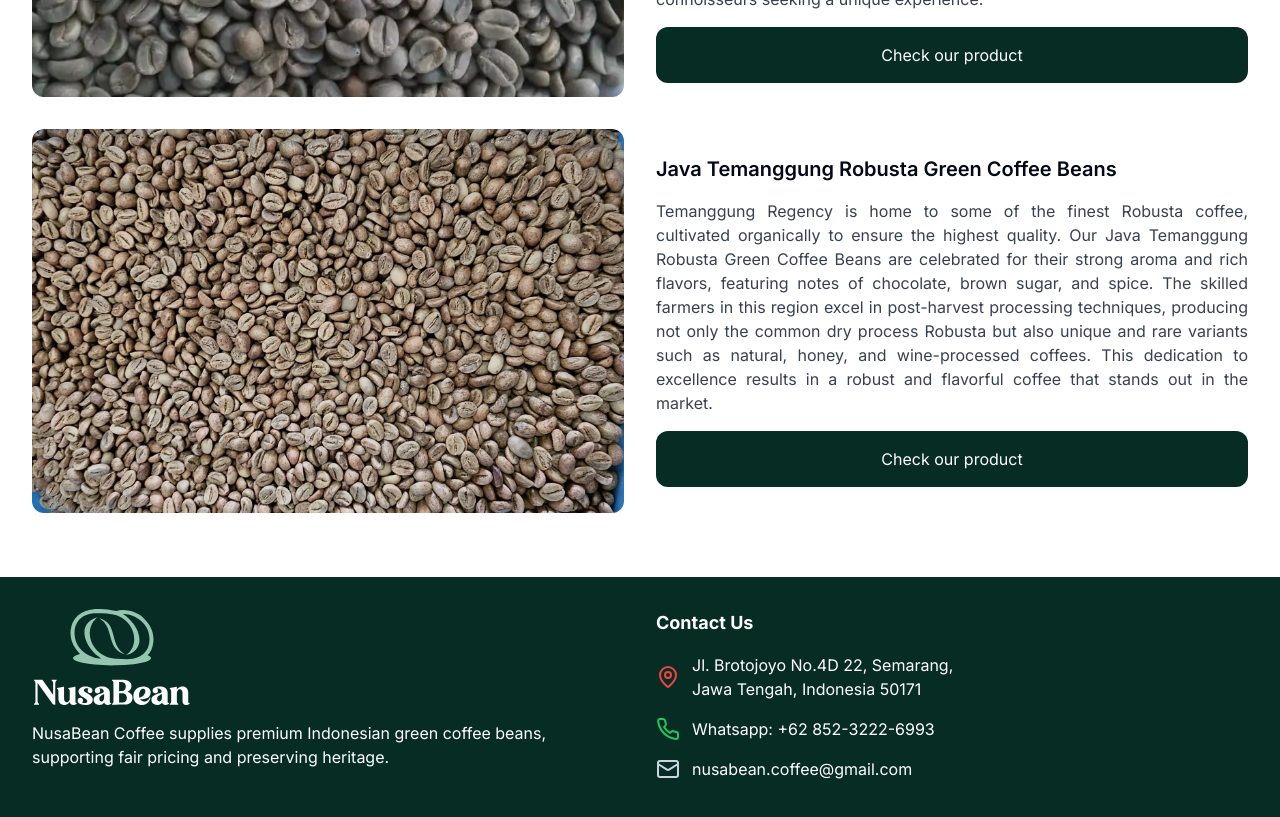
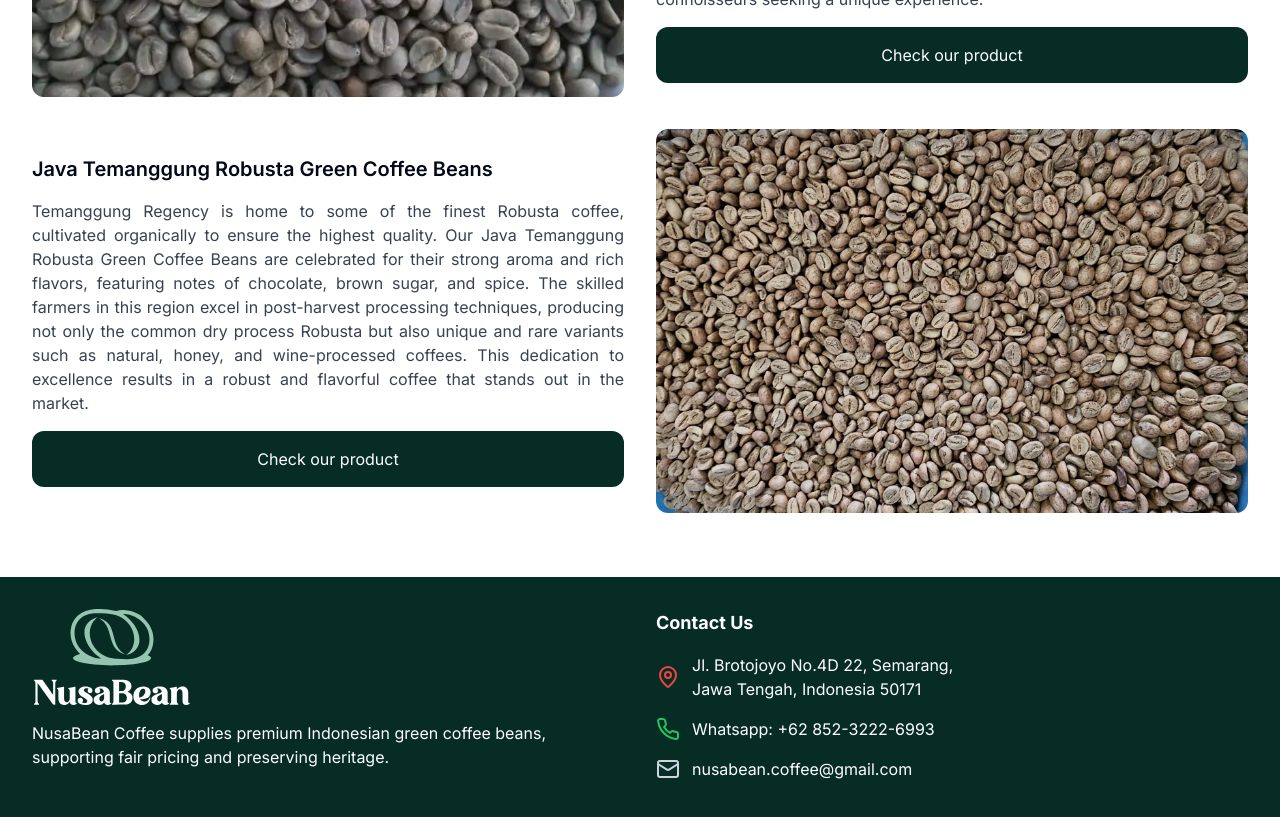
Before and after one commit to alnandoh/Indocoffee, a Next.js app: page / in a window 1280 px wide. Shown: the part 2680-3497 px from the top of the page. Built offline with nearby package versions, Linux system fonts and the light colour scheme; grey boxes are pictures that could not be loaded.

Commit message:
swap order of image on product section

```diff
--- a/app/_components/Product.tsx
+++ b/app/_components/Product.tsx
@@ -43,7 +43,7 @@ export default function Product() {
             </div>
           </Link>
         </div>
-        <div className="relative w-full h-64 md:h-80 lg:h-96 rounded-lg lg:rounded-xl overflow-hidden">
+        <div className="md:order-4 relative w-full h-64 md:h-80 lg:h-96 rounded-lg lg:rounded-xl overflow-hidden">
           <Image
             src={Robusta}
             alt="Java Temanggung Robusta Coffee Beans"
```
